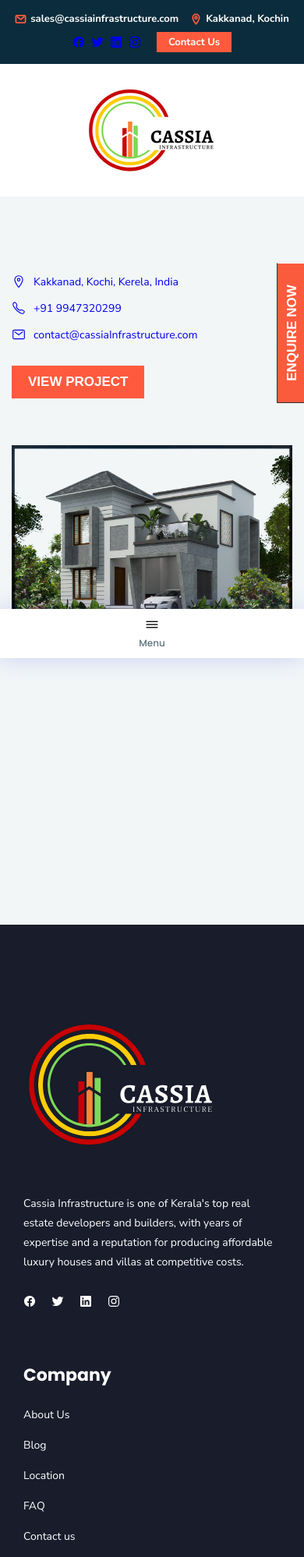
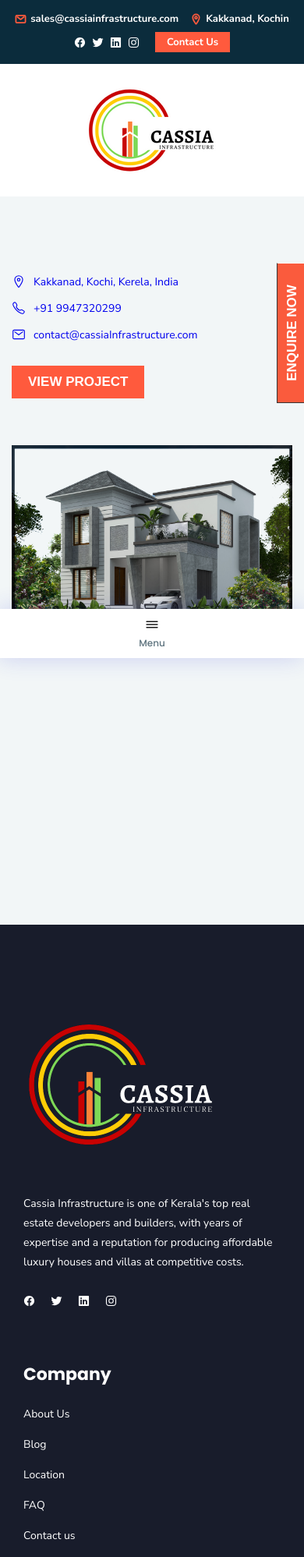
Before and after one commit to Anchaljaiswal1/Cassia-Orchards, a plain HTML site: page contact.html in a window 390 px wide. Shown: the top 1997 px of the page at 78% size. Drawn offline with nearby package versions, Linux system fonts and the light colour scheme.

```diff
--- a/contact.html
+++ b/contact.html
@@ -65,25 +65,25 @@
           <ul class="header-top-social-list">
 
             <li>
-              <a href="https://www.facebook.com/Cassia-Infrastructure-100225406122465" class="social-link">
+              <a href="https://www.facebook.com/Cassia-Infrastructure-100225406122465" class="header-top-social-link">
                 <ion-icon name="logo-facebook"></ion-icon>
               </a>
             </li>
 
             <li>
-              <a href="https://twitter.com/cassiainfrastr1" class="social-link">
+              <a href="https://twitter.com/cassiainfrastr1" class="header-top-social-link">
                 <ion-icon name="logo-twitter"></ion-icon>
               </a>
             </li>
 
             <li>
-              <a href="https://www.linkedin.com/company/cassia-infrastructure/?viewAsMember=true" class="social-link">
+              <a href="https://www.linkedin.com/company/cassia-infrastructure/?viewAsMember=true" class="header-top-social-link">
                 <ion-icon name="logo-linkedin"></ion-icon>
               </a>
             </li>
 
             <li>
-              <a href="https://www.instagram.com/cassiainfrastructure/" class="social-link">
+              <a href="https://www.instagram.com/cassiainfrastructure/" class="header-top-social-link">
                 <ion-icon name="logo-instagram"></ion-icon>
               </a>
             </li>
@@ -274,25 +274,25 @@
           <ul class="social-list">
 
             <li>
-              <a href="https://www.facebook.com/Cassia-Infrastructure-100225406122465" class="social-link">
+              <a href="https://www.facebook.com/Cassia-Infrastructure-100225406122465" class="header-top-social-link">
                 <ion-icon name="logo-facebook"></ion-icon>
               </a>
             </li>
 
             <li>
-              <a href="https://twitter.com/cassiainfrastr1" class="social-link">
+              <a href="https://twitter.com/cassiainfrastr1" class="header-top-social-link">
                 <ion-icon name="logo-twitter"></ion-icon>
               </a>
             </li>
 
             <li>
-              <a href="https://www.linkedin.com/company/cassia-infrastructure/?viewAsMember=true" class="social-link">
+              <a href="https://www.linkedin.com/company/cassia-infrastructure/?viewAsMember=true" class="header-top-social-link">
                 <ion-icon name="logo-linkedin"></ion-icon>
               </a>
             </li>
 
             <li>
-              <a href="https://www.instagram.com/cassiainfrastructure/" class="social-link">
+              <a href="https://www.instagram.com/cassiainfrastructure/" class="header-top-social-link">
                 <ion-icon name="logo-instagram"></ion-icon>
               </a>
             </li>
```
Also changed, not shown: index.html (+8 -8 lines), orchards.html (+4 -4 lines).
